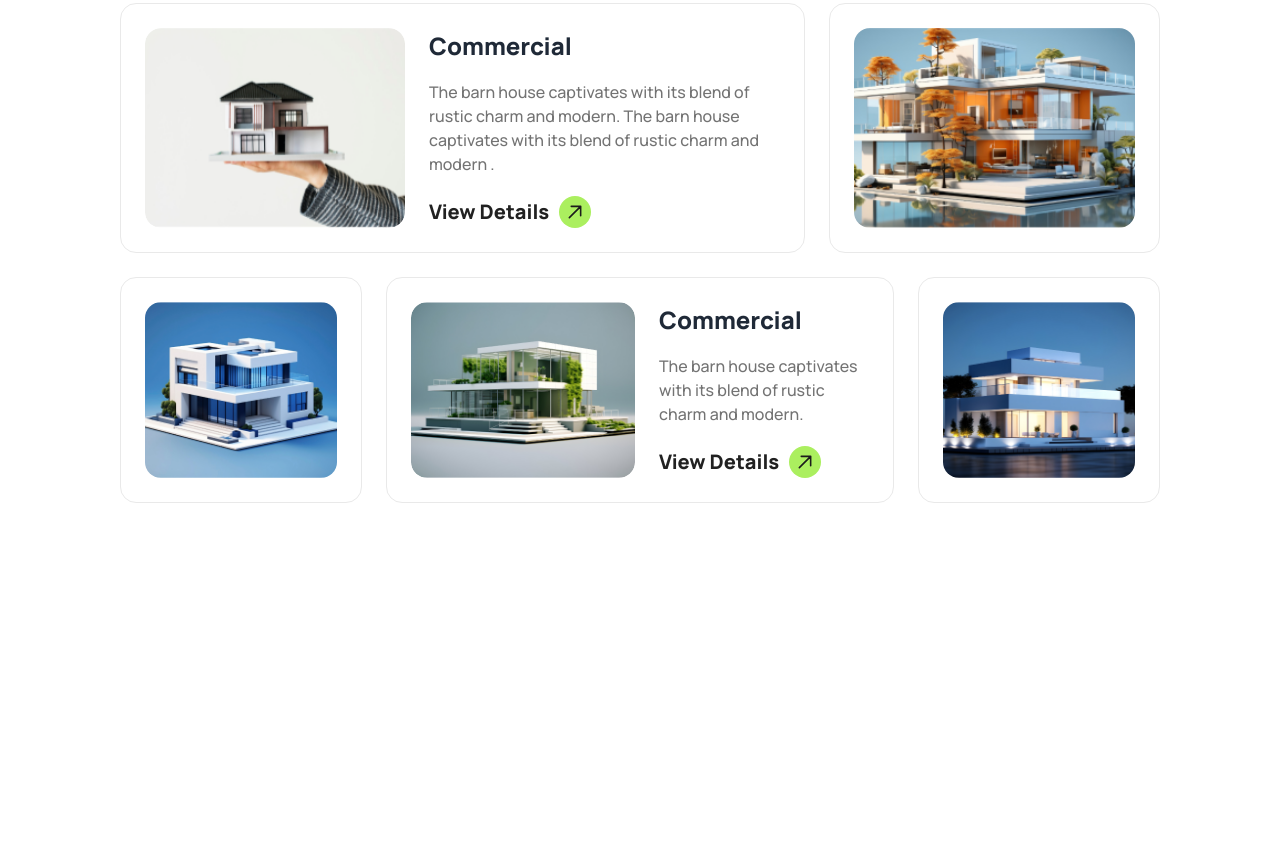
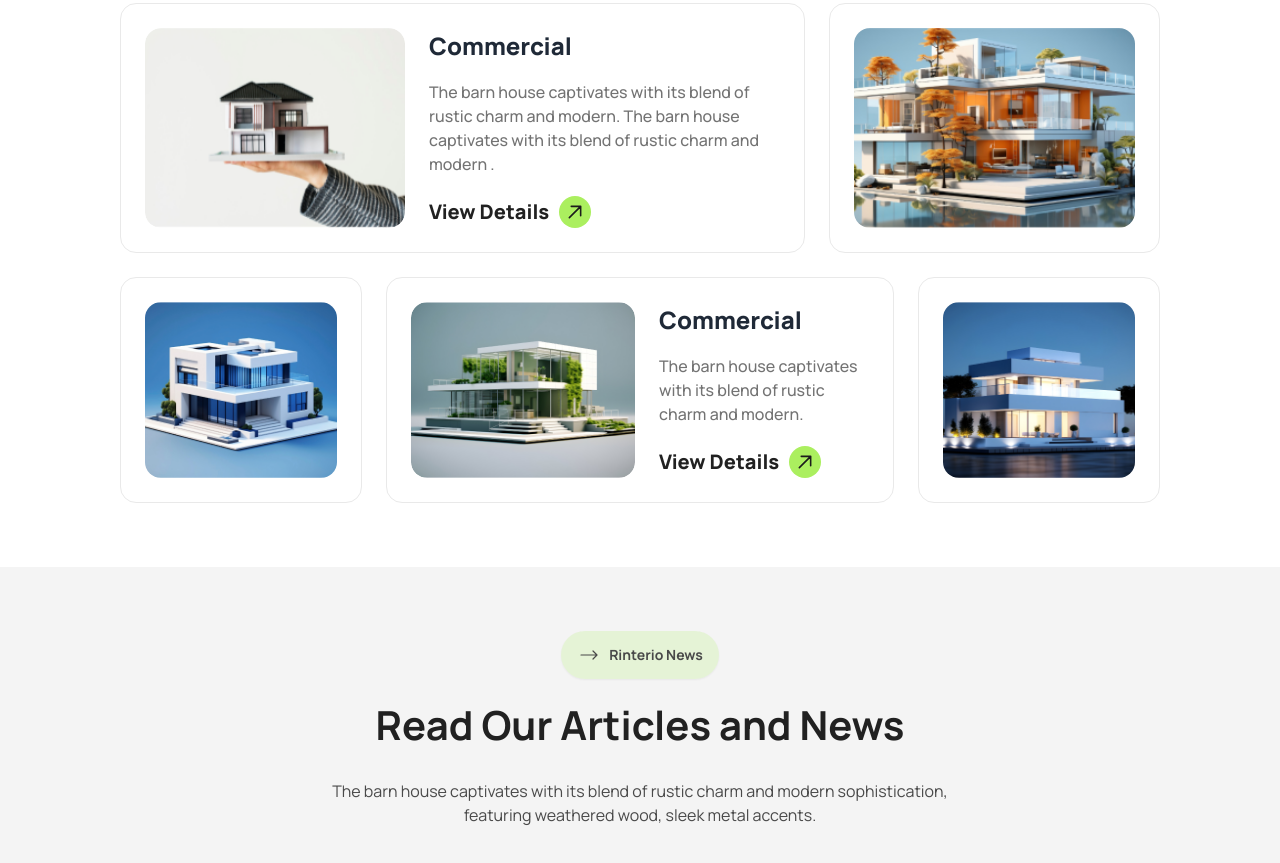
Before and after one commit to KYusufbd/Rinterio, a website built with Vite: page index.html in a window 1280 px wide. Shown: the part 2782-3645 px from the top of the page. Before the commit the page ends 3349 px from the top, so only its background shows below. Built offline with nearby package versions, Linux system fonts and the light colour scheme.

Commit message:
Completed Headings of News section. Now time to add cards.

```diff
--- a/index.html
+++ b/index.html
@@ -269,7 +269,21 @@
          </div>
       </div>
     </section>
-
+    <!-- News section -->
+    <section class="max-w-page-width px-5 md:px-8 mx-auto my-8 py-8 flex flex-col items-center text-center gap-8">
+      <!-- Text -->
+      <div class="flex flex-col items-center gap-4">
+        <a href="/" class="btn border-none hover:bg-primary-50 flex flex-row gap-2 px-4 py-2 rounded-full bg-primary-20 w-fit">
+          <svg width="24px" height="24px" viewBox="0 0 24.00 24.00" fill="none" xmlns="http://www.w3.org/2000/svg" stroke="#494949"><g id="SVGRepo_bgCarrier" stroke-width="0"></g><g id="SVGRepo_tracerCarrier" stroke-linecap="round" stroke-linejoin="round"></g><g id="SVGRepo_iconCarrier"> <path d="M4 12H20M20 12L16 8M20 12L16 16" stroke="#494949" stroke-width="1.2" stroke-linecap="round" stroke-linejoin="round"></path> </g></svg>
+          <p class=" font-bold text-txt-color-2">Rinterio News</p>
+        </a>
+        <div class="flex flex-col gap-6 items-center">
+          <h2 class="text-txt-color-1">Read Our Articles and News</h2>
+          <p class="text-txt-color-2 max-w-2xl">The barn house captivates with its blend of rustic charm and modern sophistication, featuring weathered wood, sleek metal accents.</p>
+        </div>
+      </div>
+      <!-- Cards -->
+    </section>
   </main>
 </body>
 </html>
```
